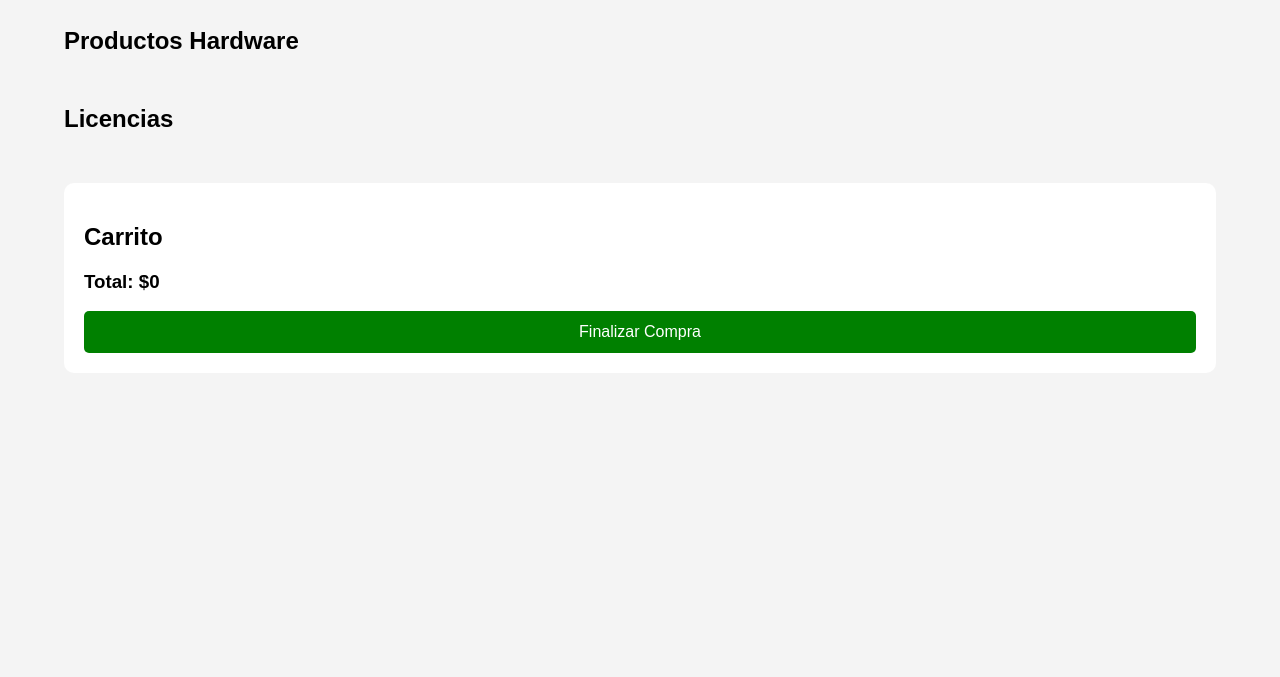
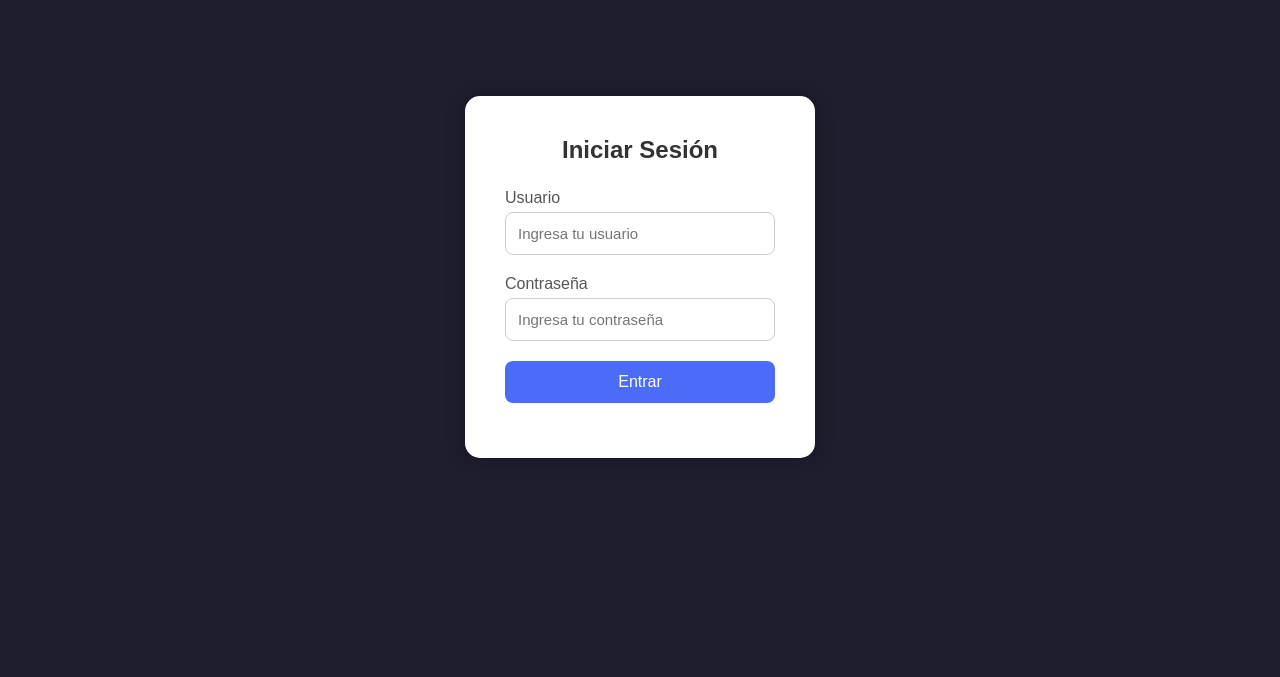
Before and after one commit to RickyCorCam/TECHCORE, a plain HTML site: page index.html in a window 1280 px wide. Shown: the part 123-800 px from the top of the page. Drawn offline with Linux system fonts and the light colour scheme; no server answers.

Commit message:
api usuarios

```diff
--- a/index.html
+++ b/index.html
@@ -1,47 +1,103 @@
+<!-- index.html -->
 <!DOCTYPE html>
 <html lang="es">
 <head>
     <meta charset="UTF-8">
     <meta name="viewport" content="width=device-width, initial-scale=1.0">
-    <title>Tienda TI</title>
-    <link rel="stylesheet" href="styles.css">
+    <title>Login - Hardware Store</title>
+
+    <style>
+        *{
+            margin:0;
+            padding:0;
+            box-sizing:border-box;
+            font-family: Arial, Helvetica, sans-serif;
+        }
+
+        body{
+            height:100vh;
+            display:flex;
+            justify-content:center;
+            align-items:center;
+            background:#1e1e2f;
+        }
+
+        .login-container{
+            background:white;
+            padding:40px;
+            border-radius:15px;
+            width:350px;
+            box-shadow:0 0 20px rgba(0,0,0,0.3);
+        }
+
+        .login-container h2{
+            text-align:center;
+            margin-bottom:25px;
+            color:#333;
+        }
+
+        .input-group{
+            margin-bottom:20px;
+        }
+
+        .input-group label{
+            display:block;
+            margin-bottom:5px;
+            color:#555;
+        }
+
+        .input-group input{
+            width:100%;
+            padding:12px;
+            border:1px solid #ccc;
+            border-radius:8px;
+            font-size:15px;
+        }
+
+        button{
+            width:100%;
+            padding:12px;
+            border:none;
+            border-radius:8px;
+            background:#4a6cf7;
+            color:white;
+            font-size:16px;
+            cursor:pointer;
+            transition:0.3s;
+        }
+
+        button:hover{
+            background:#3554d1;
+        }
+
+        .error{
+            color:red;
+            text-align:center;
+            margin-top:15px;
+        }
+    </style>
 </head>
 <body>
 
-    <header>
-        <h1>Tienda de Hardware y Licencias</h1>
-    </header>
+    <div class="login-container">
+        <h2>Iniciar Sesión</h2>
 
-    <main>
+        <div class="input-group">
+            <label>Usuario</label>
+            <input type="text" id="usuario" placeholder="Ingresa tu usuario">
+        </div>
 
-        <!-- PRODUCTOS HARDWARE -->
-        <section>
-            <h2>Productos Hardware</h2>
-            <div id="hardware-container" class="productos"></div>
-        </section>
+        <div class="input-group">
+            <label>Contraseña</label>
+            <input type="password" id="password" placeholder="Ingresa tu contraseña">
+        </div>
 
-        <!-- PRODUCTOS LICENCIAS -->
-        <section>
-            <h2>Licencias</h2>
-            <div id="licencias-container" class="productos"></div>
-        </section>
+        <button onclick="login()">Entrar</button>
 
-        <!-- CARRITO -->
-        <section class="carrito">
-            <h2>Carrito</h2>
+        <p class="error" id="mensaje"></p>
+    </div>
 
-            <ul id="lista-carrito"></ul>
-
-            <h3>Total: $<span id="total">0</span></h3>
-
-            <button id="btn-comprar">
-                Finalizar Compra
-            </button>
-        </section>
-
-    </main>
-
-    <script src="script.js"></script>
+    <script src="login.js"></script>
 
 </body>
 </html>
--- /dev/null
+++ b/login.js
@@ -0,0 +1,40 @@
+// login.js
+
+function login() {
+
+    const usuario = document.getElementById("usuario").value;
+    const password = document.getElementById("password").value;
+    const mensaje = document.getElementById("mensaje");
+
+    // Usuarios de prueba
+    const usuarios = [
+        {
+            usuario: "admin",
+            password: "admin123",
+            rol: "administrador"
+        },
+        {
+            usuario: "empleado1",
+            password: "empleado123",
+            rol: "empleado"
+        }
+    ];
+
+    // Buscar usuario
+    const usuarioEncontrado = usuarios.find(
+        user => user.usuario === usuario && user.password === password
+    );
+
+    if(usuarioEncontrado){
+
+        // Guardar sesión
+        localStorage.setItem("usuario", usuarioEncontrado.usuario);
+        localStorage.setItem("rol", usuarioEncontrado.rol);
+
+        // Redirigir
+        window.location.href = "menus/index.html";
+
+    } else {
+        mensaje.textContent = "Usuario o contraseña incorrectos";
+    }
+}
--- /dev/null
+++ b/menus/styles.css
@@ -0,0 +1,74 @@
+body{
+    font-family: Arial, Helvetica, sans-serif;
+    margin:0;
+    background:#f4f4f4;
+}
+
+header{
+    background:#1e293b;
+    color:white;
+    padding:20px;
+    text-align:center;
+}
+
+main{
+    width:90%;
+    margin:auto;
+}
+
+section{
+    margin-top:30px;
+}
+
+.productos{
+    display:grid;
+    grid-template-columns: repeat(auto-fit,minmax(250px,1fr));
+    gap:20px;
+}
+
+.card{
+    background:white;
+    padding:20px;
+    border-radius:10px;
+    box-shadow:0 0 10px rgba(0,0,0,0.1);
+}
+
+.card h3{
+    margin-top:0;
+}
+
+.card button{
+    background:#2563eb;
+    color:white;
+    border:none;
+    padding:10px;
+    width:100%;
+    border-radius:5px;
+    cursor:pointer;
+}
+
+.card button:hover{
+    background:#1d4ed8;
+}
+
+.carrito{
+    background:white;
+    padding:20px;
+    margin-bottom:40px;
+    border-radius:10px;
+}
+
+#lista-carrito li{
+    margin-bottom:10px;
+}
+
+#btn-comprar{
+    background:green;
+    color:white;
+    border:none;
+    padding:12px;
+    width:100%;
+    border-radius:5px;
+    cursor:pointer;
+    font-size:16px;
+}
--- a/styles.css
+++ b/styles.css
@@ -1,74 +1,91 @@
-body{
-    font-family: Arial, Helvetica, sans-serif;
-    margin:0;
-    background:#f4f4f4;
+/* styles.css */
+
+*{
+    margin: 0;
+    padding: 0;
+    box-sizing: border-box;
+    font-family: 'Segoe UI', Tahoma, Geneva, Verdana, sans-serif;
 }
 
-header{
-    background:#1e293b;
-    color:white;
-    padding:20px;
-    text-align:center;
+body{
+    height: 100vh;
+    display: flex;
+    justify-content: center;
+    align-items: center;
+    background: linear-gradient(135deg, #0f172a, #1e293b);
 }
 
-main{
-    width:90%;
-    margin:auto;
+.login-container{
+    width: 380px;
+    padding: 40px;
+    background: rgba(255,255,255,0.08);
+    backdrop-filter: blur(10px);
+    border: 1px solid rgba(255,255,255,0.1);
+    border-radius: 20px;
+    box-shadow: 0 10px 30px rgba(0,0,0,0.4);
+    color: white;
 }
 
-section{
-    margin-top:30px;
+.login-container h2{
+    text-align: center;
+    margin-bottom: 30px;
+    font-size: 32px;
+    font-weight: 600;
 }
 
-.productos{
-    display:grid;
-    grid-template-columns: repeat(auto-fit,minmax(250px,1fr));
-    gap:20px;
+.input-group{
+    margin-bottom: 22px;
 }
 
-.card{
-    background:white;
-    padding:20px;
-    border-radius:10px;
-    box-shadow:0 0 10px rgba(0,0,0,0.1);
+.input-group label{
+    display: block;
+    margin-bottom: 8px;
+    font-size: 14px;
+    color: #cbd5e1;
 }
 
-.card h3{
-    margin-top:0;
+.input-group input{
+    width: 100%;
+    padding: 14px;
+    border: none;
+    outline: none;
+    border-radius: 12px;
+    background: rgba(255,255,255,0.12);
+    color: white;
+    font-size: 15px;
+    transition: 0.3s;
 }
 
-.card button{
-    background:#2563eb;
-    color:white;
-    border:none;
-    padding:10px;
-    width:100%;
-    border-radius:5px;
-    cursor:pointer;
+.input-group input::placeholder{
+    color: #94a3b8;
 }
 
-.card button:hover{
-    background:#1d4ed8;
+.input-group input:focus{
+    background: rgba(255,255,255,0.18);
+    border: 1px solid #3b82f6;
 }
 
-.carrito{
-    background:white;
-    padding:20px;
-    margin-bottom:40px;
-    border-radius:10px;
+button{
+    width: 100%;
+    padding: 14px;
+    border: none;
+    border-radius: 12px;
+    background: #2563eb;
+    color: white;
+    font-size: 16px;
+    font-weight: 600;
+    cursor: pointer;
+    transition: 0.3s;
 }
 
-#lista-carrito li{
-    margin-bottom:10px;
+button:hover{
+    background: #1d4ed8;
+    transform: translateY(-2px);
 }
 
-#btn-comprar{
-    background:green;
-    color:white;
-    border:none;
-    padding:12px;
-    width:100%;
-    border-radius:5px;
-    cursor:pointer;
-    font-size:16px;
+.error{
+    margin-top: 15px;
+    text-align: center;
+    color: #f87171;
+    font-size: 14px;
 }
```
Also changed, not shown: backend/server.js (+14 -0 lines), menus/index.html (added, +47 -0 lines), menus/script.js (renamed from script.js).
